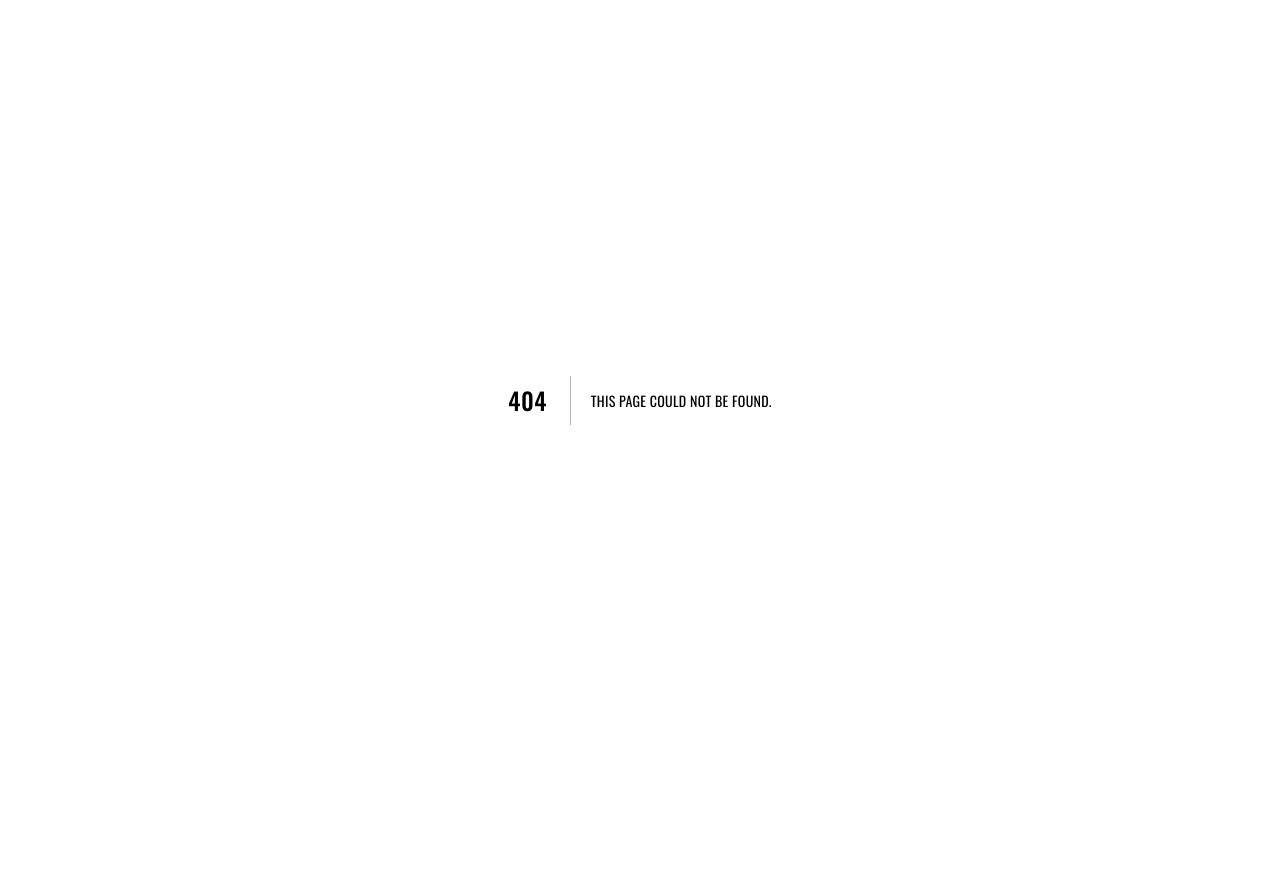
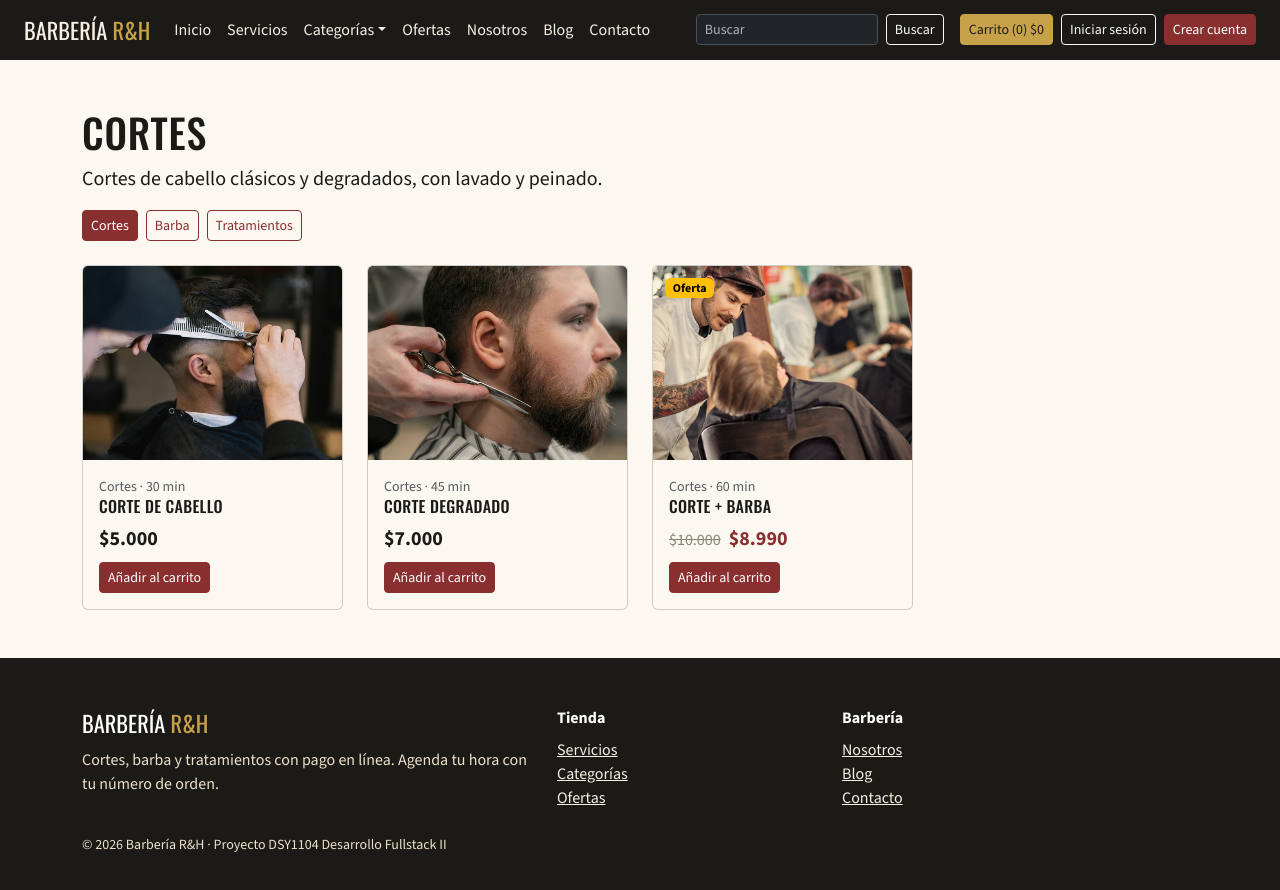
Before and after one commit to Liper1/barberia-rh-tienda, a Next.js app: page /categorias/1 in a window 1280 px wide. Before the commit this address had no page. Shown: the top 890 px of the page. Before the commit the page ends 800 px from the top, so only its background shows below. Built offline with nearby package versions, Linux system fonts and the light colour scheme; data requests are answered from the project's data file.

Commit message:
Agrega categorias y ofertas

```diff
--- /dev/null
+++ b/app/(tienda)/categorias/[id]/page.js
@@ -0,0 +1,14 @@
+import DetalleCategoria from "@/components/tienda/DetalleCategoria";
+
+export const metadata = { title: "Categoría | Barbería R&H" };
+
+export const instant = false;
+
+export default async function PaginaCategoria({ params }) {
+  const { id } = await params;
+  return (
+    <div className="container py-5">
+      <DetalleCategoria id={id} />
+    </div>
+  );
+}
--- /dev/null
+++ b/components/tienda/DetalleCategoria.js
@@ -0,0 +1,64 @@
+"use client";
+import { useEffect, useState } from "react";
+import Link from "next/link";
+import { obtenerCategorias, obtenerCategoriaPorId } from "@/data/categorias";
+import { obtenerProductosPorCategoria } from "@/data/productos";
+import { agregarAlCarrito } from "@/data/carrito";
+import ListaProductos from "./ListaProductos";
+
+export default function DetalleCategoria({ id }) {
+  const [categoria, setCategoria] = useState(null);
+  const [categorias, setCategorias] = useState([]);
+  const [productos, setProductos] = useState([]);
+  const [cargado, setCargado] = useState(false);
+
+  useEffect(() => {
+    async function cargarDatos() {
+      const encontrada = await obtenerCategoriaPorId(id);
+      setCategoria(encontrada);
+      setCategorias(await obtenerCategorias());
+      if (encontrada !== null) {
+        setProductos(await obtenerProductosPorCategoria(encontrada.nombre));
+      }
+      setCargado(true);
+    }
+    cargarDatos();
+  }, [id]);
+
+  if (!cargado) {
+    return <p>Cargando...</p>;
+  }
+
+  if (categoria === null) {
+    return (
+      <div>
+        <h1>Categoría no encontrada</h1>
+        <Link href="/categorias">Ver todas las categorías</Link>
+      </div>
+    );
+  }
+
+  const botones = [];
+  categorias.forEach((otra) => {
+    botones.push(
+      <Link
+        key={otra.id}
+        href={"/categorias/" + otra.id}
+        className={"btn btn-sm " + (otra.id === categoria.id ? "btn-primary" : "btn-outline-primary")}
+      >
+        {otra.nombre}
+      </Link>
+    );
+  });
+
+  return (
+    <>
+      <h1>{categoria.nombre}</h1>
+      <p className="lead">{categoria.descripcion}</p>
+      <div className="d-flex flex-wrap gap-2 mb-4">
+        {botones}
+      </div>
+      <ListaProductos productos={productos} onAgregar={agregarAlCarrito} />
+    </>
+  );
+}
```
Also changed, not shown: app/(tienda)/categorias/page.js (added, +42 -0 lines), app/(tienda)/ofertas/page.js (added, +24 -0 lines).
